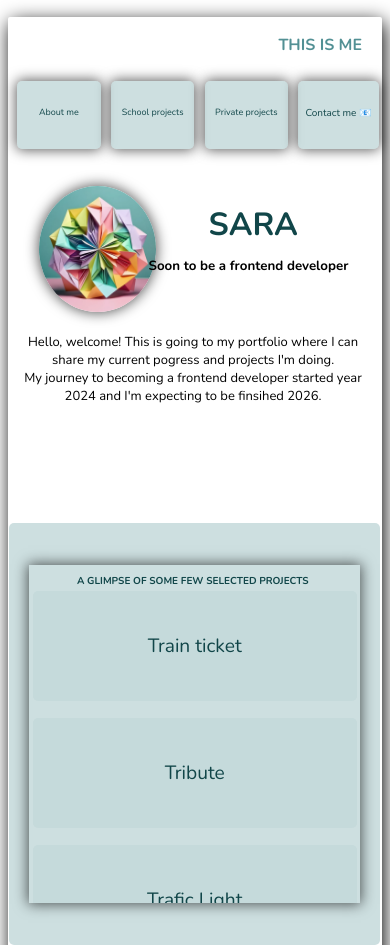
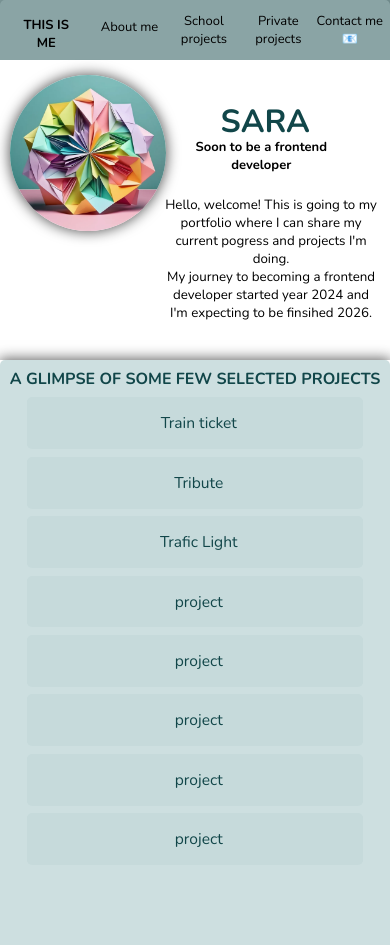
Before and after one commit to SaraJohlu/JohLun, a plain HTML site: page index.html in a window 390 px wide. Shown: the top 945 px of the page. Drawn offline with nearby package versions, Linux system fonts and the light colour scheme.

Commit message:
CSS sheet smaller screen size
Fixed layout for smaller screens

```diff
--- a/index.html
+++ b/index.html
@@ -16,7 +16,7 @@
         <nav class="container-1">
             <p class="me">This is me</p>
             <ul class="ul-1">
-                <a class="links-1" href="">About me</a>
+                <a class="links-1 about-me" href="">About me</a>
                 <a class="links-1" href="">School projects</a>
                 <a class="links-1" href="">Private projects</a>
                 <a class="links-2" href="mailto:sara_lunden1@hotmail.com">Contact me &#128231;</a>
--- a/stylesheet.css
+++ b/stylesheet.css
@@ -151,9 +151,170 @@ li:hover {
     background-color: #1146495b;
 }
 
+/* This is the layout for the smaller screens */
+@media only screen and (min-width:320px ) and (max-width:450px) {
+    .flex-container {
+        display: flex;
+        flex-direction: column;
+        padding: 0;
+        margin: 0;
 
-@media only screen and (min-width:320px ) and (max-width:425px) {
-    .flex-container {
+    }
+    /* Layout design for the nav */
+    /* The nav container layout */
+    .container-1 {
+        display: flex;
+        flex-direction: row;
+        width: 100% ;
+        height: 60px;
+        padding: 0;
+        margin: 0;
+        font-family:  "Nunito", sans-serif;
+    }
+
+    /* The navbar logo This is me */
+    .me {
+        display: flex;
+        flex-direction: row;
+        width: 25%;
+        height: 60px;
+        margin: 0;
+        padding: 0;
+        padding: 0;
+        font-size: 13px;
+        padding: 4%;
+        text-align: center;
+        color: #000000;
+        background-color: #1146497d;
+
+    }
+    /* The nav bar layout */
+    .ul-1 {
+        display: flex;
+        flex-direction: row;
+        padding: 0;
+        height: 60px;
+
+    }
+
+    /* links inside the nav */
+    .links-1{
+        font-size: smaller;
+        width: 25%;
+        height: 60px;
+        margin: 0;
+        padding: 0;
+        box-shadow: none;
+        border-radius: 0;
+        font-size: 13px;
+        padding-top: 4%;
+        text-align: center;
+        color: #000000;
+        background-color: #1146497d;
+    }
+
+    .about-me {
+        padding-top: 6%;
+    }
+
+    /* mail contact link */
+    .links-2 {
+        font-size: smaller;
+        width: 25%;
+        height: 60px;
+        margin: 0;
+        padding: 0;
+        box-shadow: none;
+        border-radius: 0;
+        font-size: 13px;
+        padding-top: 4%;
+        padding-right: 2%;
+        text-align: center;
+        color: #000000;
+        background-color: #1146497d;
+    }
+
+    .container-2 {
+        display: flex;
+        flex-direction: column;
+        width: 100% ;
+        height:300px ;
+        padding: 0;
+        margin: 0;
+    }
+
+    img {
+        padding: 0;
+        margin-bottom: 0;
+        margin: 15px 2px 25px 10px;
+        width: 40%;
+        height: auto;
+    }
+
+    h1 {
+        margin-top: -40%;
+        margin-left: 43%;
+        padding: 0;
+        width: 50%;
+        height: 50px;
+        text-align: center;
+    }
+
+    h3 {
+        padding: 0;
+        margin-left: 47%;
+        margin-top: -3%;
+        width: 40%;
+        height: 50px;
+        font-size: small;
+
+    }
+
+    .paragraf {
+        margin: 0;
+        padding: 0;
+        margin-left:42%;
+        margin-top:2%;
+        width: 55%;
+        overflow: auto;
+        font-size: smaller;
+        text-align: center;
+    }
+
+    .container-3 {
+        display: flex;
+        flex-direction: row;
+        width: 100% ;
+        height:auto ;
+        padding: 0;
+        margin: 0;
+    }
+
+    .ul-2 {
+         width: 100%;
+         padding: 2%;
+
+
+    }
+
+    li {
+        width: 90%;
+        padding: 4% 2% 4% 4%;
+        margin:2% 3% 0% 5%;
+        font-size: small;
+    }
+
+
+
+
+
+
+
+
+
+
+
+    /* .flex-container { */
         position: relative;
         display:flex ;
         flex-direction: column;
@@ -162,18 +323,18 @@ li:hover {
         height: 115vh;
         border-radius: 2px;
         box-shadow: 2px 5px 20px #000000;
-    }
+    /* } */
 
-    .container-1 {
+    /* .container-1 { */
         display: flex;
         display:grid;
         flex-direction: row;
         width: 20vw ;
         height:auto;
         font-family:  "Nunito", sans-serif;
-    }
+    /* } */
 
-    .ul-1 {
+    /* .ul-1 { */
         position: absolute;
         top: 7vh;
         display: flex;
@@ -182,15 +343,15 @@ li:hover {
         height: 10vh;
         padding: 0;
         margin: 0;
-    }
+    /* } */
 
-    .container-2 {
+    /* .container-2 { */
         flex-direction: row;
         width: 30vw ;
         height: auto ;
-    }
+    /* } */
 
-    .container-3 {
+    /* .container-3 { */
 
         display: flex;
         flex-direction: row;
@@ -199,9 +360,9 @@ li:hover {
         left: 0.2vh;
         width: 95vw ;
         height: 50vh ;
-     }
+     /* } */
 
-    .me {
+    /* .me { */
         position: absolute;
         top: 1vh;
         display: flex;
@@ -210,10 +371,10 @@ li:hover {
         padding: 1vh;
         font-size: medium;
         font-weight: bold;
-    }
+    /* } */
 
 
-    .links-1 {
+    /* .links-1 { */
         text-align: center;
         width: 11.3vh;
         height: 8vh;
@@ -222,9 +383,9 @@ li:hover {
         font-size: xx-small;
         text-align: center;
         font-weight: 300;
-    }
+    /* } */
 
-    .links-2 {
+    /* .links-2 { */
         text-align: center;
         width: 11vh;
         height: 8vh;
@@ -232,35 +393,35 @@ li:hover {
         margin-top: 0.6vh;
         margin-left: 0.6vh;
         font-weight: 300;
-    }
+    /* } */
 
-    img {
+    /* img { */
         position: absolute;
         top: 20vh;
         left: 8vw;
         border-radius: 100%;
         width: 30vw;
         height: 15vh;
-    }
+    /* } */
 
-    h1 {
+    /* h1 { */
         position: absolute;
         top: 19vh;
         left: 45vw;
         padding: 3vh;
 
-    }
-
-    h3 {
+    /* } */
+    /*  */
+    /* h3 { */
         position: absolute;
         top: 28vh;
         left: 35vw;
         text-align: center;
         padding: 0.5vh;
         font-size: smaller;
-    }
+    /* } */
 
-    p {
+    /* p { */
         position: absolute;
         top: 37vh;
         left: 1vw;
@@ -268,37 +429,37 @@ li:hover {
         padding: 0.5vh;
         font-size: small;
         text-align: center;
-    }
+    /* } */
 
-    .p2 {
+    /* .p2 { */
         position: absolute;
         top: 1vh;
         width: 82vw;
         font-size: x-small;
-    }
+    /* } */
+    /*  */
+    /* .ul-2 { */
+        /* position: absolute; */
+        /* top: 5vh; */
+        /* height: 40vh; */
+        /* width: 85vw; */
+        /* text-align: center; */
+        /* text-decoration: none; */
+        /* list-style-type: none; */
+        /* padding: 1vh 1vw; */
+        /* box-shadow: 0px 0px 13px 1px rgba(0, 0, 0 */
+        /* background-color: #1b6c7200; */
+        /* overflow-y: scroll; */
+        /* scrollbar-width: thin; */
+        /* scrollbar-color: rgba(255, 255, 255, 0); */
+    /* } */
 
-    .ul-2 {
-        position: absolute;
-        top: 5vh;
-        height: 40vh;
-        width: 85vw;
-        text-align: center;
-        text-decoration: none;
-        list-style-type: none;
-        padding: 1vh 1vw;
-        box-shadow: 0px 0px 13px 1px rgba(0, 0, 0
-        background-color: #1b6c7200;
-        overflow-y: scroll;
-        scrollbar-width: thin;
-        scrollbar-color: rgba(255, 255, 255, 0);
-    }
-
-    li {
-        padding: 5vh 10vw;
-        background-color: #1b6c720a;
-        border-radius: 5px;
-        margin-top: 0vh;
-
+    /* li { */
+        /* padding: 5vh 10vw; */
+        /* background-color: #1b6c720a; */
+        /* border-radius: 5px; */
+        /* margin-top: 0vh; */
+    /*  */
 }
 
 @media only screen (max-width:768px) {
```
